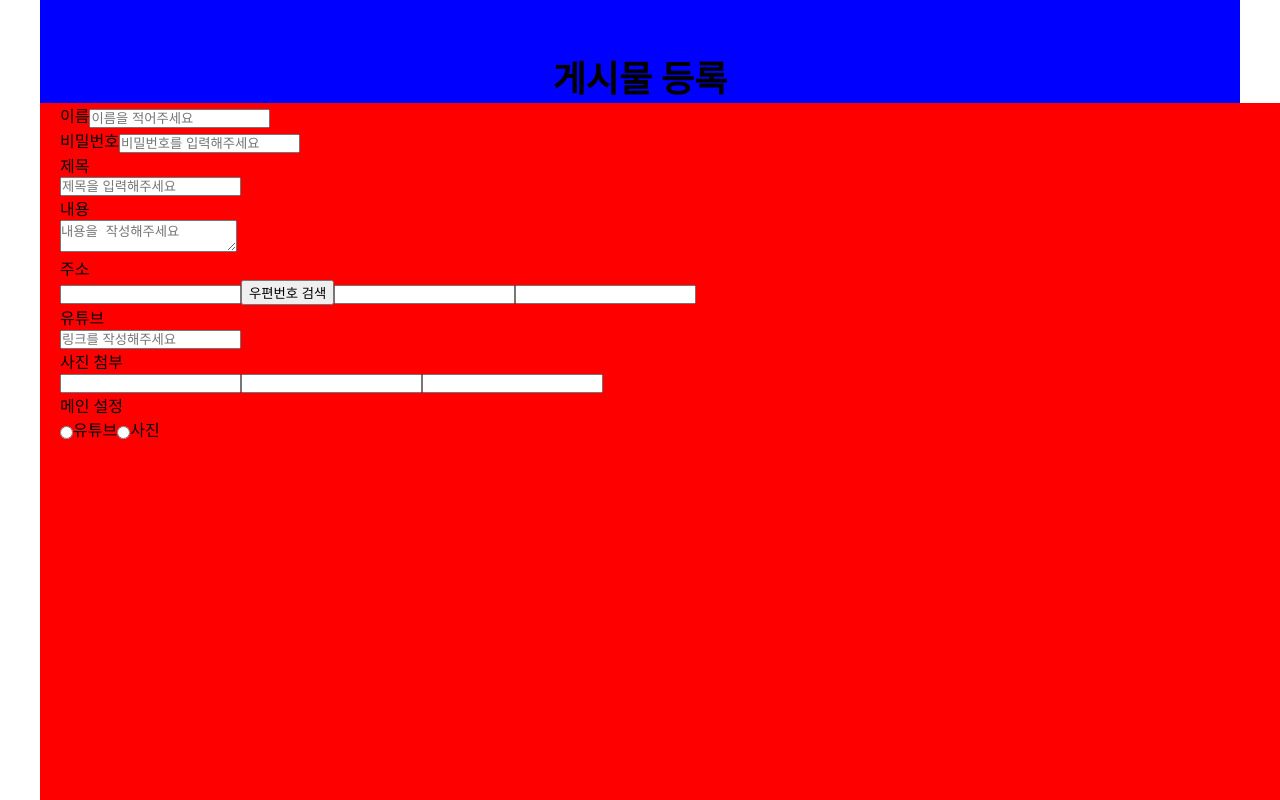
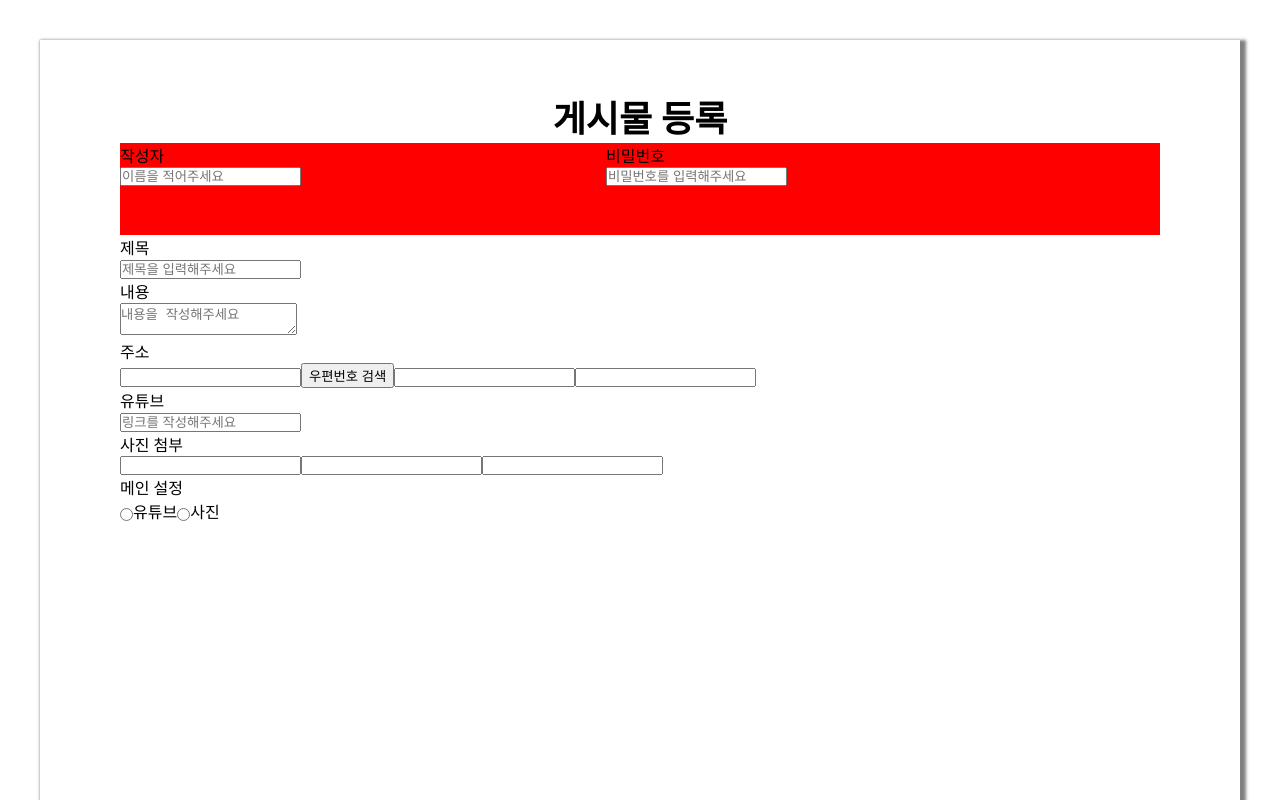
Before and after one commit to OHJINWON/freeboard_frontend, a Next.js app: page /boards/new in a window 1280 px wide. Shown: the top 800 px of the page. Built offline with nearby package versions, Linux system fonts and the light colour scheme.

Commit message:
게시물 등록

```diff
--- a/pages/boards/new/Board.module.css
+++ b/pages/boards/new/Board.module.css
@@ -1,14 +1,18 @@
 .content {
     width: 100%;
     height: 1847px;
+    padding-top: 40px;
 }
 .content > .border {
     width: 1200px;
     height: 100%;
     margin: 0 auto;
     background-color: #FFF;
-    box-shadow: 1 1 1 1 gray;
-    background-color: blue;
+    box-shadow: 3px 3px 3px 3px gray;
+
+}
+.border_content {
+    padding: 0 80px;
 }
 .title {
     width: 100%;
@@ -21,12 +25,23 @@
     font-weight: 700;
     font-size: 36px;
 }
-.information {
+.user {
     width: 100%;
-    height: 100%;
+    /* height: 100%; */
+    display: flex;
+    flex-direction: row;
+    justify-content: flex-start;
+    background: red;
+}
+.user div {
+    width: 486px;
+    height: 92px;
     display: flex;
     flex-direction: column;
     align-items: flex-start;
-    padding: 0 20px;
-    background: red;
 }
+.user div
+.user div > input {
+    width: 100%;
+    height: 52px;
+}
--- a/pages/boards/new/index.js
+++ b/pages/boards/new/index.js
@@ -7,17 +7,19 @@ export default function BoardInsertPage() {
         <div className={styles.content}>
             {/* 밑에 */}
             <div className={styles.border}>
+                <div className={styles.border_content}>
                     <div className={styles.title}>
                         <p>게시물 등록</p>
                     </div>
-                <div className={styles.information}>
-                    <div>
-                        <label htmlFor="name">이름</label>
+                    <div className={styles.user}>
+                        <div className={styles.name}>
+                            <label htmlFor="name">작성자</label>
                             <input id="name" type="text" placeholder="이름을 적어주세요"/>
                         </div>
-                    <div>
+                        <div className={styles.password}>
                             <label htmlFor="password">비밀번호</label>
                             <input id="password" type="password" placeholder="비밀번호를 입력해주세요"/>
+                        </div>
                     </div>
                     <div>
                         <p>제목</p>
```
Lines whose indentation alone changed are shown as unchanged.
